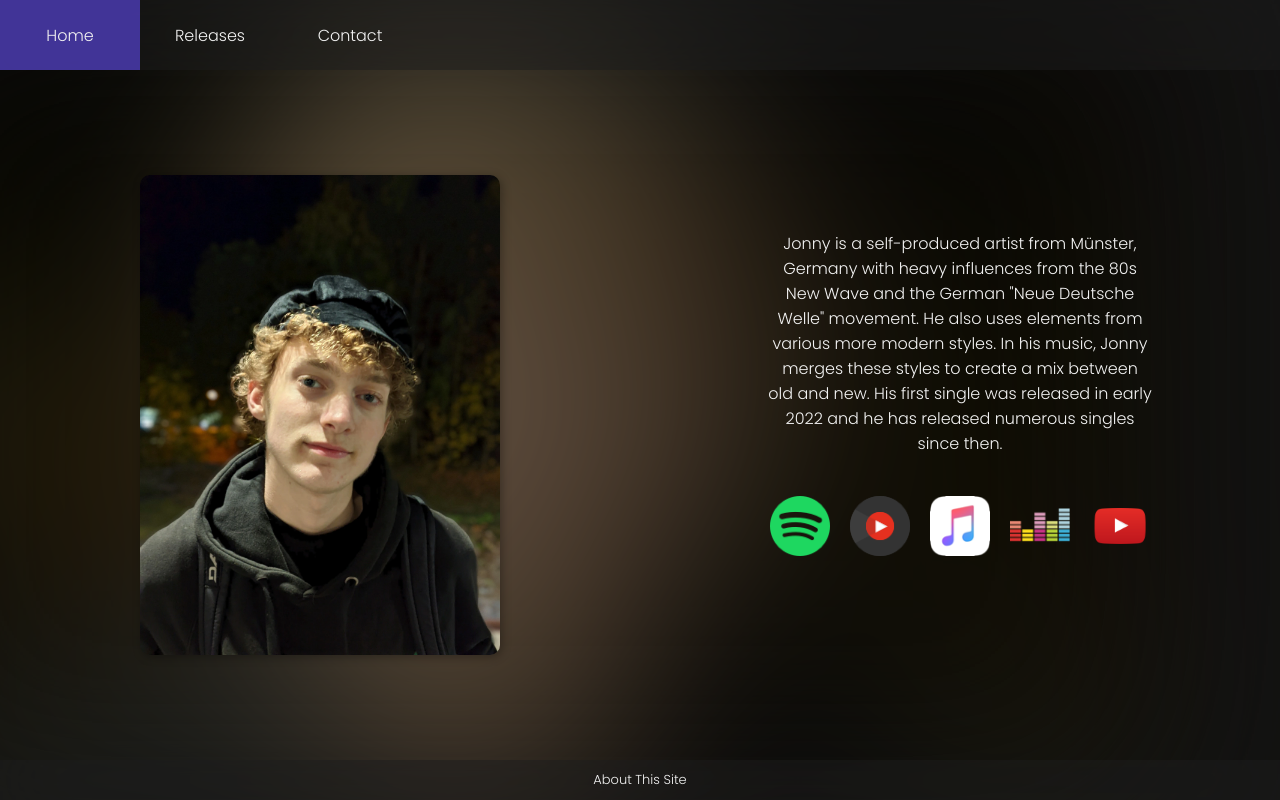
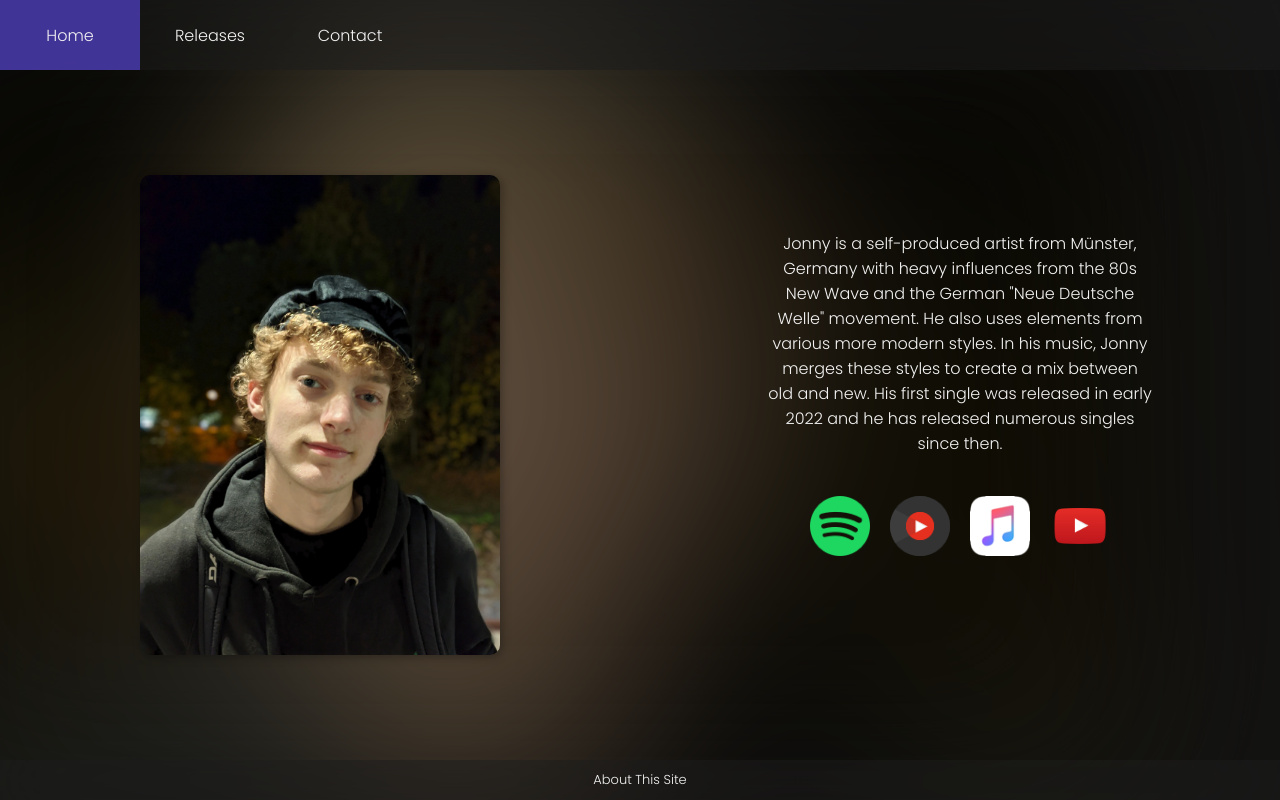
Before and after one commit to Jomyy/prodbyjonny, a SvelteKit app: page / in a window 1280 px wide. Built offline with nearby package versions, Linux system fonts and the light colour scheme.

Commit message:
links richtig

```diff
--- a/src/routes/+page.svelte
+++ b/src/routes/+page.svelte
@@ -38,16 +38,13 @@
 			<a href="https://open.spotify.com/artist/6sP4WzEXeQ8vifuUgr3tZu?si=m-xXvsUYRb-vp7gCRw2T_g">
 				<img src="SpotifyIcon.png" alt="spotify" class="icon" />
 			</a>
-			<a href="https://open.spotify.com/artist/6sP4WzEXeQ8vifuUgr3tZu?si=m-xXvsUYRb-vp7gCRw2T_g">
+			<a href="https://music.youtube.com/channel/UCkxj6IUOxepqs6tOEYAIvBg?feature=share">
 				<img src="YoutubeMusicIcon.png" alt="spotify" class="icon" />
 			</a>
-			<a href="https://open.spotify.com/artist/6sP4WzEXeQ8vifuUgr3tZu?si=m-xXvsUYRb-vp7gCRw2T_g">
+			<a href="https://music.apple.com/de/artist/jonny/1643013637">
 				<img src="AppleMusicIcon.png" alt="spotify" class="icon" />
 			</a>
-			<a href="https://open.spotify.com/artist/6sP4WzEXeQ8vifuUgr3tZu?si=m-xXvsUYRb-vp7gCRw2T_g">
-				<img src="DeezerIcon.png" alt="spotify" class="icon" />
-			</a>
-			<a href="https://open.spotify.com/artist/6sP4WzEXeQ8vifuUgr3tZu?si=m-xXvsUYRb-vp7gCRw2T_g">
+			<a href="https://youtube.com/@prodbyjonny">
 				<img src="YoutubeIcon.png" alt="spotify" class="icon" />
 			</a>
 		</div>
```
